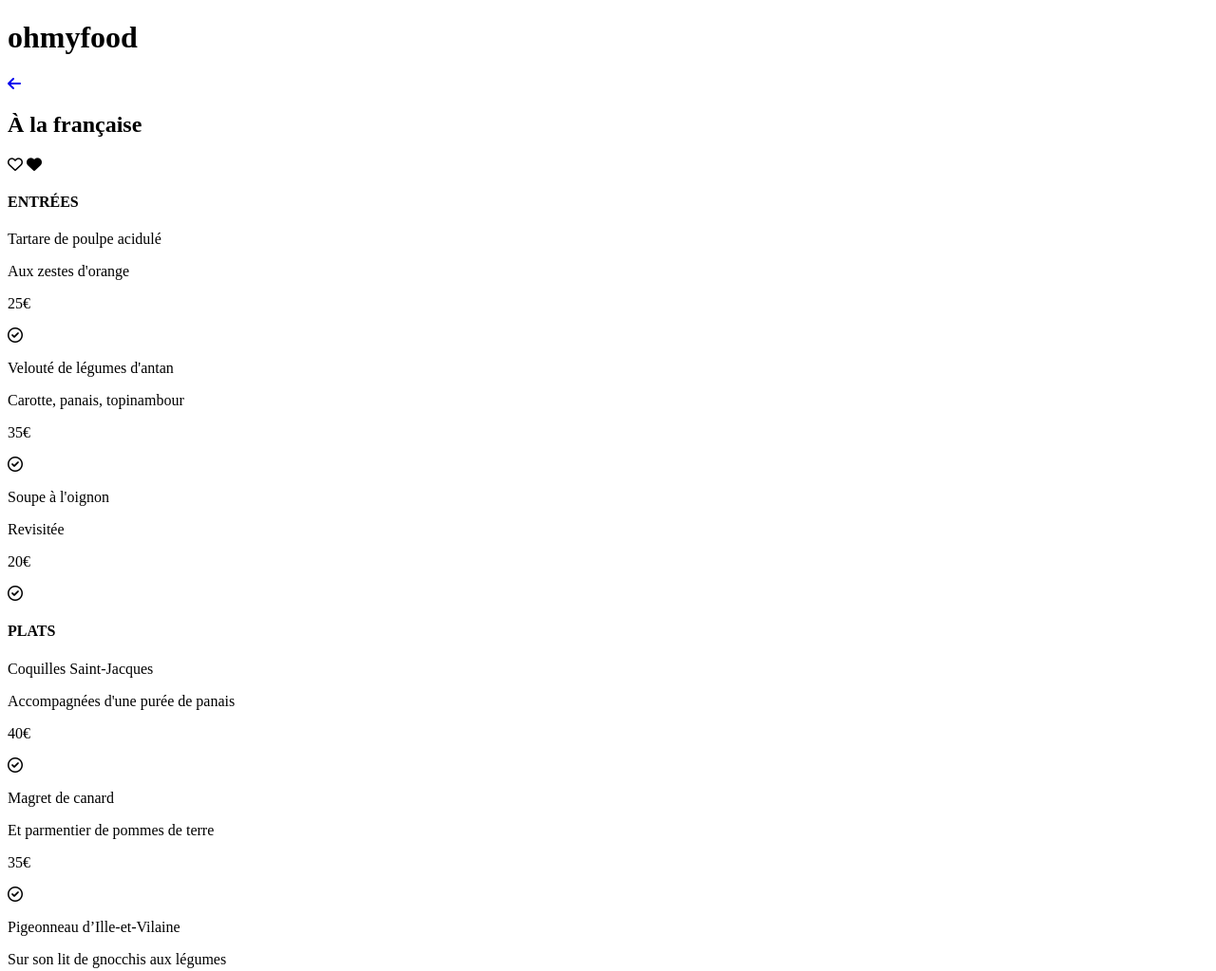
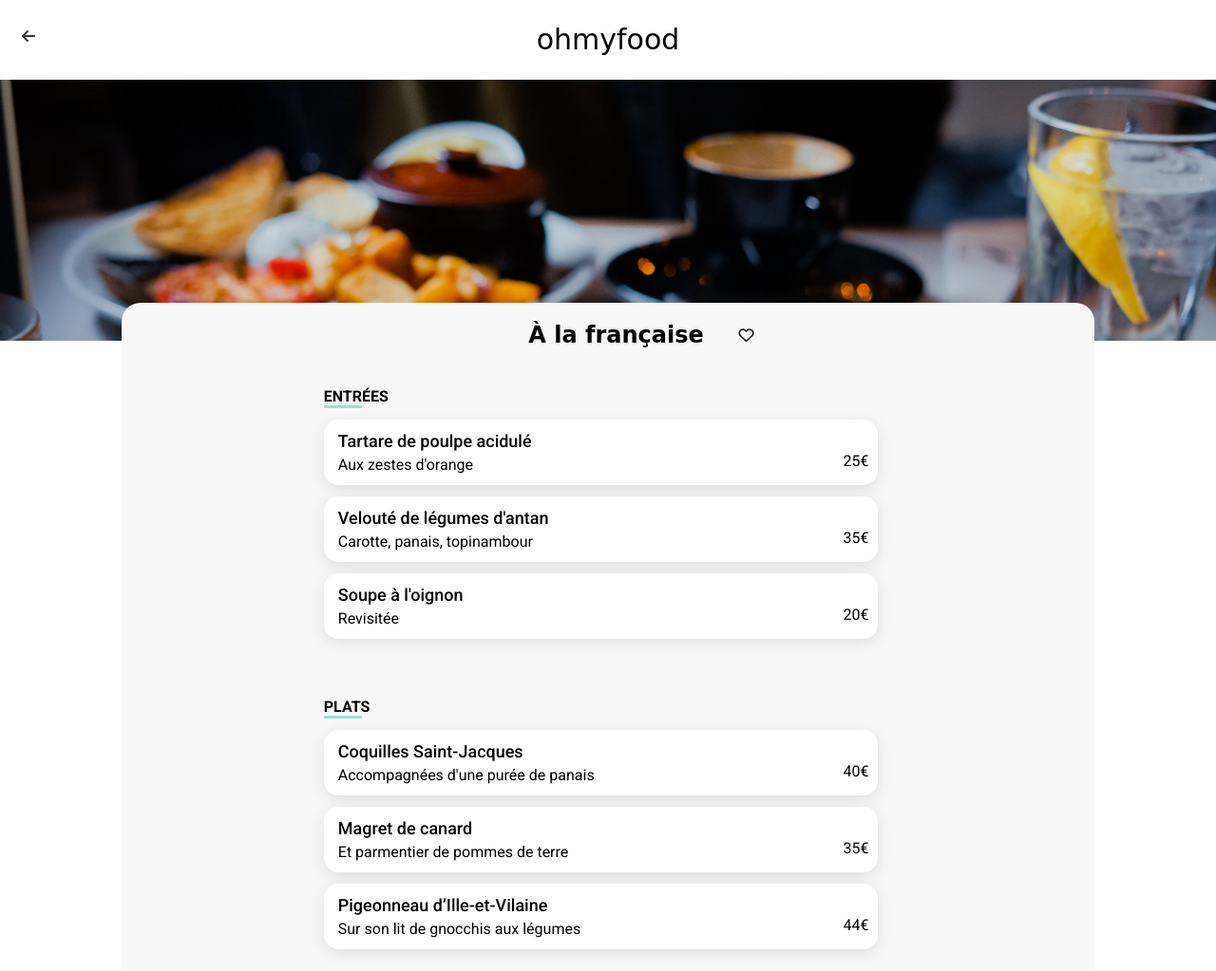
Before and after one commit to Lucas-Devin/Ohmyfood, a plain HTML site: page restaurants/a-la-francaise.html in a window 1280 px wide. Shown: the top 1023 px of the page at 95% size. Drawn offline with Linux system fonts and the light colour scheme; the site is published under a folder, as on GitHub Pages, so addresses that start at the root find nothing; a web font is replaced by a local one.

Commit message:
Add files via upload
css link change

```diff
--- a/restaurants/a-la-francaise.html
+++ b/restaurants/a-la-francaise.html
@@ -12,7 +12,7 @@
     <link rel="stylesheet" href="https://cdnjs.cloudflare.com/ajax/libs/font-awesome/6.2.1/css/all.min.css"
         integrity="sha512-MV7K8+y+gLIBoVD59lQIYicR65iaqukzvf/nwasF0nqhPay5w/9lJmVM2hMDcnK1OnMGCdVK+iQrJ7lzPJQd1w=="
         crossorigin="anonymous" referrerpolicy="no-referrer" />
-    <link rel="stylesheet" href="/assets/style.css">
+    <link rel="stylesheet" href="../assets/style.css">
 </head>
 
 <body>
--- a/restaurants/la-note-enchantée.html
+++ b/restaurants/la-note-enchantée.html
@@ -12,7 +12,7 @@
     <link rel="stylesheet" href="https://cdnjs.cloudflare.com/ajax/libs/font-awesome/6.2.1/css/all.min.css"
         integrity="sha512-MV7K8+y+gLIBoVD59lQIYicR65iaqukzvf/nwasF0nqhPay5w/9lJmVM2hMDcnK1OnMGCdVK+iQrJ7lzPJQd1w=="
         crossorigin="anonymous" referrerpolicy="no-referrer" />
-    <link rel="stylesheet" href="/assets/style.css">
+    <link rel="stylesheet" href="../assets/style.css">
 </head>
 
 <body>
```
Also changed, not shown: restaurants/la-palette-du-gout.html (+1 -1 lines), restaurants/le-delice-des-sens.html (+1 -1 lines).
